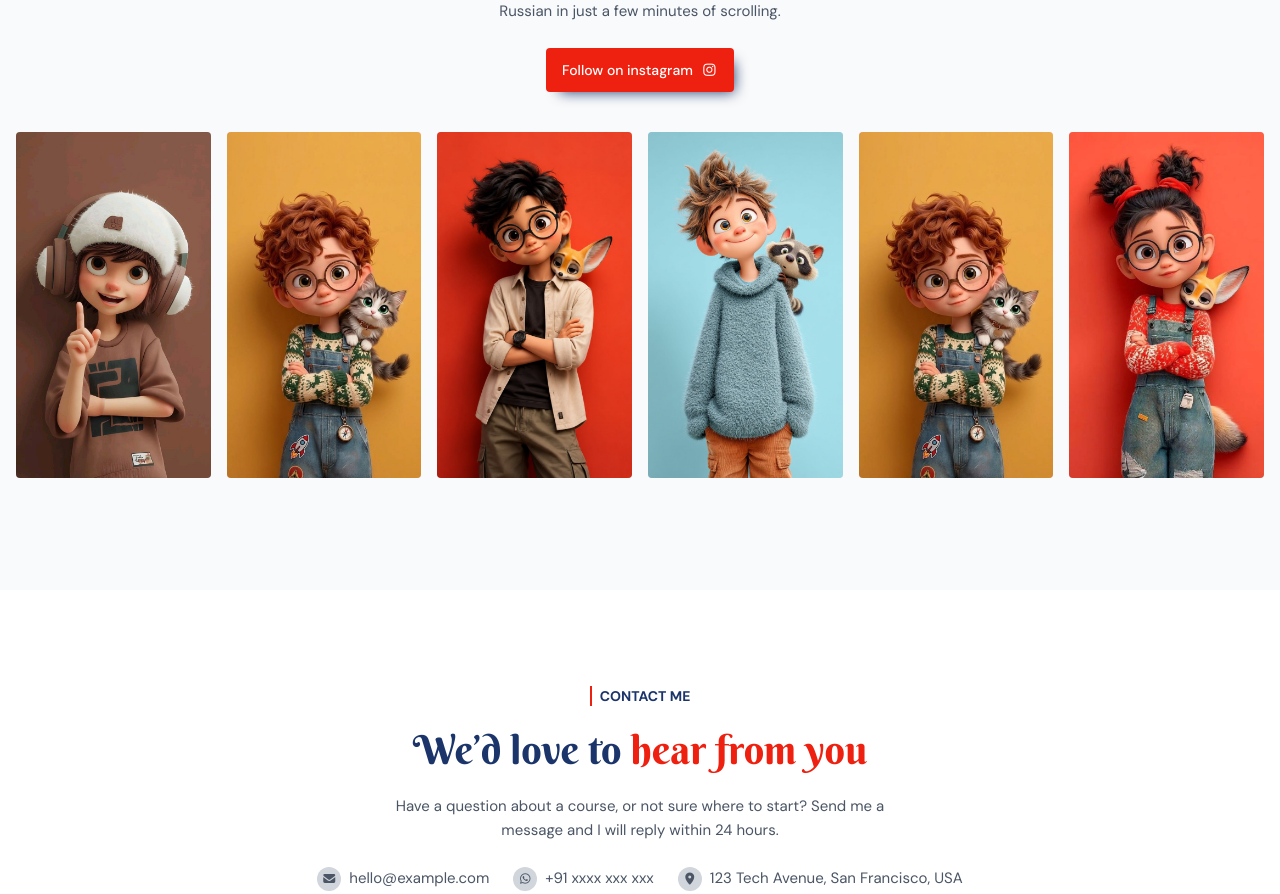
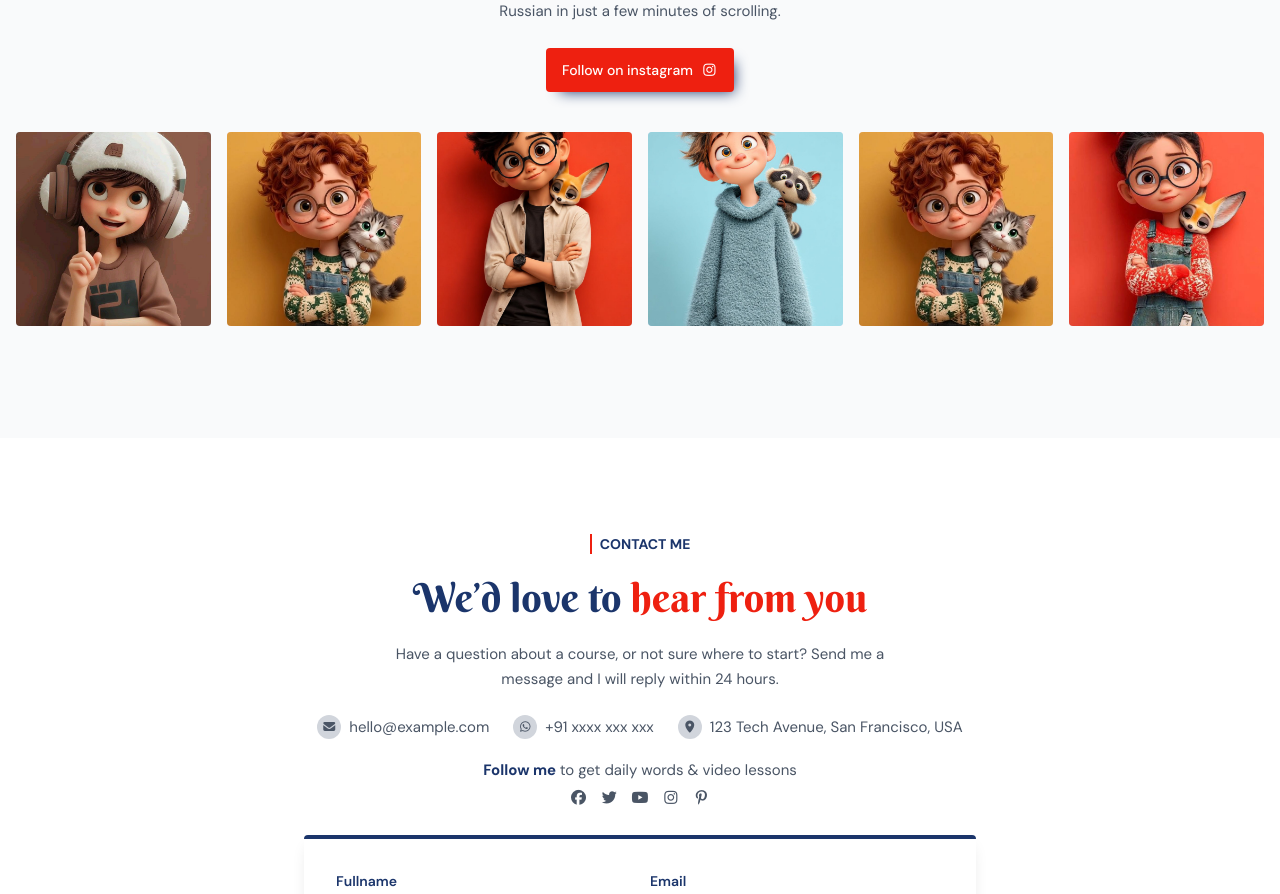
Before and after one commit to sandeepkamara12/Tutor, a React (Vite) app: page / in a window 1280 px wide. Shown: the part 7240-8134 px from the top of the page. Built offline with nearby package versions, Linux system fonts and the light colour scheme.

Commit message:
update the aspect ration of instagram to square

```diff
--- a/src/components/Instagram.jsx
+++ b/src/components/Instagram.jsx
@@ -20,7 +20,7 @@ const posts = [
 ];
 
 // tile shapes (full class names, so Tailwind can see them)
-const RATIOS = ['aspect-[9/16]'];
+const RATIOS = ['aspect-square'];
 // the tile colours behind the image while it loads
 const TINTS = ['bg-russian-blue/20', 'bg-russian-red/20', 'bg-russian-dark-blue/20'];
 
```
